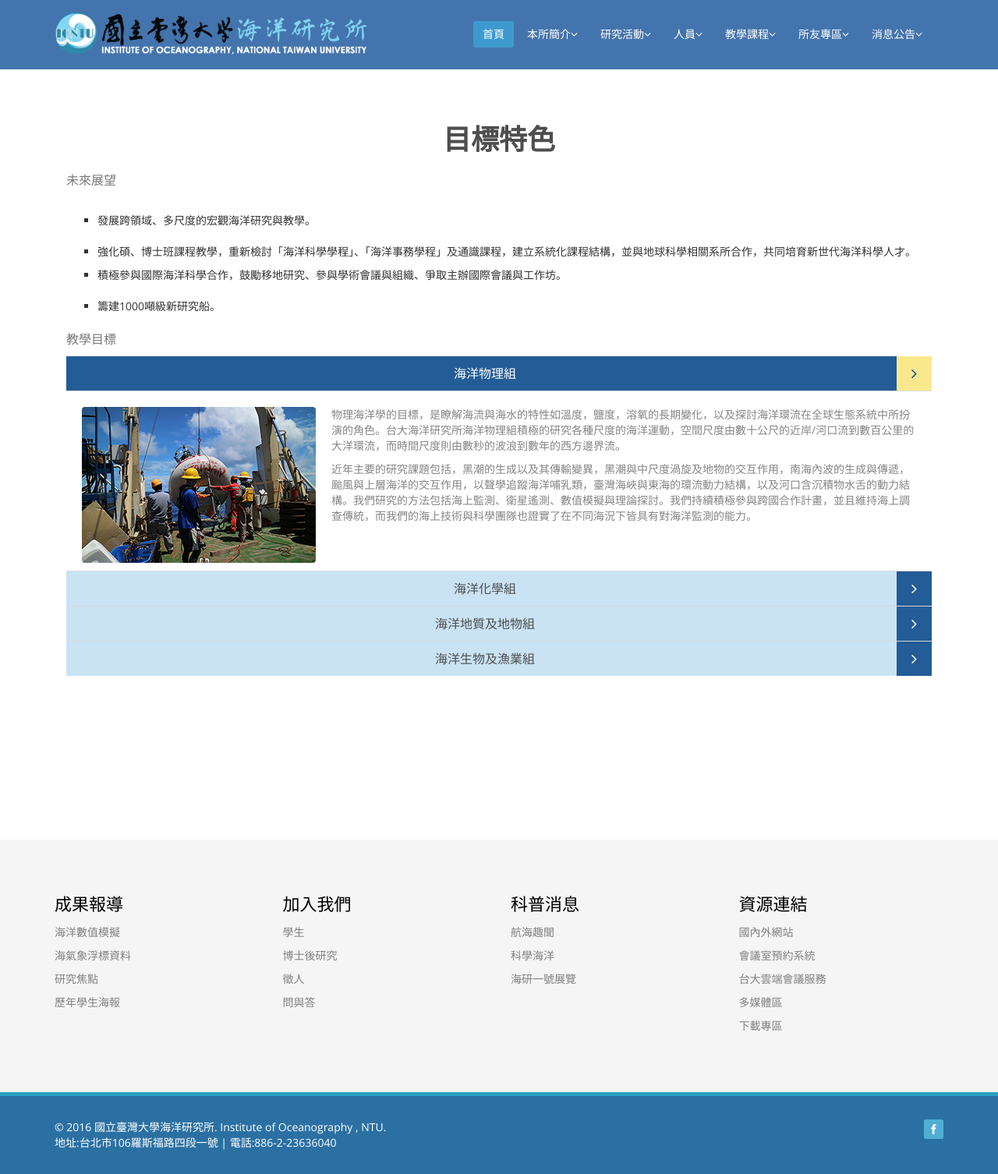
After one commit to elviscat/oc_new, a PHP site: page /feature.html in a window 1280 px wide. The commit adds this page. Shown: the whole page at 78% size. Run offline with PHP 8.4, Linux system fonts and the light colour scheme.

Commit message:
20160815
新增feature.html

```diff
--- a/css/main.css
+++ b/css/main.css
@@ -801,7 +801,7 @@ input.search-form:hover {
 
 .panel-default>.panel-heading,
 .panel{
-  background-color: #e6e6e6;
+  background-color: #c9e3f4;
   border:0 none;
   box-shadow:none;
 }
@@ -841,7 +841,7 @@ input.search-form:hover {
 }
 
 .panel-heading.active{
-  background: #1f1f20;
+  background: #235c96;
 }
 
 .panel-heading.active .panel-title>a{
@@ -855,16 +855,17 @@ a.accordion-toggle  i{
   margin-top: -10px;
   text-align: center;
   margin-right: -15px;
-  background: #c9c9c9;
+  background: #235c96;
+  color: #fff;
 }
 
 .panel-heading.active a.accordion-toggle i{
-  background: #c52d2f;
-  color: #fff;
+  background: #f9e98c;
+  color: #124ca0;
 }
 
 .panel-heading.active a.accordion-toggle.collapsed i{
-  background: #c52d2f;
+  background: #edac64;
   color: #fff;
 }
 
@@ -2023,7 +2024,7 @@ textarea#message{
 }
 
 .blog_category li a:hover{
-  background:#c52d2f;
+  background:#2e4d99;
   color: #fff;
 }
 
@@ -2513,7 +2514,7 @@ shortcodes page css
 }
 
 #bottom ul li a:hover {
-  color: #c52d2f;
+  color: #2e4d99;
 }
 
 #bottom .widget {
--- /dev/null
+++ b/feature.html
@@ -0,0 +1,395 @@
+<!DOCTYPE html>
+<html lang="en">
+<head>
+    <meta charset="utf-8">
+    <meta name="viewport" content="width=device-width, initial-scale=1.0">
+    <meta name="description" content="">
+    <meta name="author" content="">
+    <title>IONTU | 臺灣大學海洋研究所</title>
+
+	<!-- core CSS -->
+    <link href="css/bootstrap.min.css" rel="stylesheet">
+    <link href="css/font-awesome.min.css" rel="stylesheet">
+    <link href="css/animate.min.css" rel="stylesheet">
+    <link href="css/prettyPhoto.css" rel="stylesheet">
+    <link href="css/main.css" rel="stylesheet">
+    <link href="css/responsive.css" rel="stylesheet">
+    <!--[if lt IE 9]>
+    <script src="js/html5shiv.js"></script>
+    <script src="js/respond.min.js"></script>
+    <![endif]-->
+    <link rel="shortcut icon" href="images/ico/favicon.ico">
+    <link rel="apple-touch-icon-precomposed" sizes="144x144" href="images/ico/apple-touch-icon-144-precomposed.png">
+    <link rel="apple-touch-icon-precomposed" sizes="114x114" href="images/ico/apple-touch-icon-114-precomposed.png">
+    <link rel="apple-touch-icon-precomposed" sizes="72x72" href="images/ico/apple-touch-icon-72-precomposed.png">
+    <link rel="apple-touch-icon-precomposed" href="images/ico/apple-touch-icon-57-precomposed.png">
+</head><!--/head-->
+
+<body class="homepage">
+
+    <header id="header">
+        <!--
+        <div class="top-bar">
+            <div class="container">
+                <div class="row">
+                    <div class="col-sm-6 col-xs-4">
+                        <div class="top-number"><p><i class="fa fa-phone-square"></i>  +0123 456 70 90</p></div>
+                    </div>
+                    <div class="col-sm-6 col-xs-8">
+                       <div class="social">
+                            <ul class="social-share">
+                                <li><a href="#"><i class="fa fa-facebook"></i></a></li>
+                                <li><a href="#"><i class="fa fa-twitter"></i></a></li>
+                                <li><a href="#"><i class="fa fa-linkedin"></i></a></li>
+                                <li><a href="#"><i class="fa fa-dribbble"></i></a></li>
+                                <li><a href="#"><i class="fa fa-skype"></i></a></li>
+                            </ul>
+                            <div class="search">
+                                <form role="form">
+                                    <input type="text" class="search-form" autocomplete="off" placeholder="Search">
+                                    <i class="fa fa-search"></i>
+                                </form>
+                           </div>
+                       </div>
+                    </div>
+                </div>
+            </div>
+        </div>
+        -->
+        <!--/.container-->
+        <!--/.top-bar-->
+
+        <nav class="navbar navbar-inverse" role="banner">
+            <div class="container">
+                <div class="navbar-header">
+                    <button type="button" class="navbar-toggle" data-toggle="collapse" data-target=".navbar-collapse">
+                        <span class="sr-only">Toggle navigation</span>
+                        <span class="icon-bar"></span>
+                        <span class="icon-bar"></span>
+                        <span class="icon-bar"></span>
+                    </button>
+                    <a class="navbar-brand" href="index.html"><img src="images/web-logo4.png" width="400" alt="logo"></a>
+                </div>
+
+                <div class="collapse navbar-collapse navbar-right">
+                    <ul class="nav navbar-nav">
+                        <li class="active"><a href="index.html">首頁</a></li>
+                         <li class="dropdown">
+                            <a href="#" class="dropdown-toggle" data-toggle="dropdown">本所簡介<i class="fa fa-angle-down"></i></a>
+                            <ul class="dropdown-menu">
+                                <li><a href="blog-item.html">本所簡史</a></li>
+                                <li><a href="pricing.html">目標特色</a></li>
+                                <li><a href="404.html">海洋所大事紀</a></li>
+                                <li><a href="shortcodes.html">組織架構</a></li>
+                                <li><a href="shortcodes.html">位置與交通</a></li>
+                            </ul>
+                        </li>
+                        <li class="dropdown">
+                            <a href="#" class="dropdown-toggle" data-toggle="dropdown">研究活動<i class="fa fa-angle-down"></i></a>
+                            <ul class="dropdown-menu">
+                                <li><a href="blog-item.html">研究焦點</a></li>
+                                <li><a href="pricing.html">大型研究計畫</a></li>
+                                <li><a href="404.html">國際合作</a></li>
+                                <li><a href="shortcodes.html">共同實驗室</a></li>
+                            </ul>
+                        </li>
+                       <li class="dropdown">
+                            <a href="#" class="dropdown-toggle" data-toggle="dropdown">人員<i class="fa fa-angle-down"></i></a>
+                            <ul class="dropdown-menu">
+                                <li><a href="blog-item.html">師資介紹</a></li>
+                                <li><a href="pricing.html">行政人員</a></li>
+                                <li><a href="404.html">稀少性研究人員</a></li>
+                                <li><a href="shortcodes.html">延攬學者</a></li>
+                                 <li><a href="shortcodes.html">博士後研究員</a></li>
+                            </ul>
+                        </li>
+                        <li class="dropdown">
+                            <a href="#" class="dropdown-toggle" data-toggle="dropdown">教學課程<i class="fa fa-angle-down"></i></a>
+                            <ul class="dropdown-menu">
+                                <li><a href="blog-item.html">碩士班</a></li>
+                                <li><a href="pricing.html">博士班</a></li>
+                                <li><a href="404.html">海洋科學學程</a></li>
+                            </ul>
+                        </li>
+                        <li class="dropdown">
+                            <a href="#" class="dropdown-toggle" data-toggle="dropdown">所友專區<i class="fa fa-angle-down"></i></a>
+                            <ul class="dropdown-menu">
+                                <li><a href="blog-item.html">歷屆所友</a></li>
+                                <li><a href="pricing.html">所友活動</a></li>
+                            </ul>
+                        </li>
+                        <li class="dropdown">
+                            <a href="#" class="dropdown-toggle" data-toggle="dropdown">消息公告<i class="fa fa-angle-down"></i></a>
+                            <ul class="dropdown-menu">
+                                <li><a href="blog-item.html">徵人</a></li>
+                                <li><a href="pricing.html">招生</a></li>
+                                 <li><a href="pricing.html">海洋科學學程</a></li>
+                            </ul>
+                        </li>
+
+                        <!--<li><a href="blog.html">Blog</a></li>
+                        <li><a href="contact-us.html">Contact</a></li> -->
+                    </ul>
+                </div>
+
+            </div><!--/.container-->
+        </nav><!--/nav-->
+
+    </header><!--/header-->
+<section id="blog" class="container">
+        <div class="center">
+
+         <div class="col-xs-12 col-sm-12 blog-content">
+
+
+
+            <h2>目標特色</h2>
+            <h3 style="text-align:left;">未來展望</h3>
+            <ul style="list-style-type:square;text-align:left;">
+　<li>發展跨領域、多尺度的宏觀海洋研究與教學。</li>
+　<li>強化碩、博士班課程教學，重新檢討「海洋科學學程」、「海洋事務學程」及通識課程，建立系統化課程結構，並與地球科學相關系所合作，共同培育新世代海洋科學人才。</li>
+  <p></p>
+  <li>積極參與國際海洋科學合作，鼓勵移地研究、參與學術會議與組織、爭取主辦國際會議與工作坊。</li>
+　<li>籌建1000噸級新研究船。</li>
+</ul>
+
+<h3 style="text-align:left;">教學目標</h3>
+
+                    <div class="accordion">
+
+                        <div class="panel-group" id="accordion1">
+                          <div class="panel panel-default">
+                            <div class="panel-heading active">
+                              <h3 class="panel-title">
+                                <a class="accordion-toggle" data-toggle="collapse" data-parent="#accordion1" href="#collapseOne1">
+                                  海洋物理組
+                                  <i class="fa fa-angle-right pull-right"></i>
+                                </a>
+                              </h3>
+                            </div>
+
+                            <div id="collapseOne1" class="panel-collapse collapse in">
+                              <div class="panel-body">
+                                  <div class="media accordion-inner">
+                                        <div class="pull-left">
+                                            <img class="img-responsive" src="images/20160625039.jpg">
+                                        </div>
+                                        <div class="media-body">
+                                             <!--<h4>Adipisicing elit</h4>-->
+                                             <p style="text-align:left;">物理海洋學的目標，是瞭解海流與海水的特性如溫度，鹽度，溶氧的長期變化，以及探討海洋環流在全球生態系統中所扮演的角色。台大海洋研究所海洋物理組積極的研究各種尺度的海洋運動，空間尺度由數十公尺的近岸/河口流到數百公里的大洋環流，而時間尺度則由數秒的波浪到數年的西方邊界流。
+
+<p style="text-align:left;">近年主要的研究課題包括，黑潮的生成以及其傳輸變異，黑潮與中尺度渦旋及地物的交互作用，南海內波的生成與傳遞，颱風與上層海洋的交互作用，以聲學追蹤海洋哺乳類，臺灣海峽與東海的環流動力結構，以及河口含沉積物水舌的動力結構。我們研究的方法包括海上監測、衛星遙測、數值模擬與理論探討。我們持續積極參與跨國合作計畫，並且維持海上調查傳統，而我們的海上技術與科學團隊也證實了在不同海況下皆具有對海洋監測的能力。</p>
+                                        </div>
+                                  </div>
+                              </div>
+                            </div>
+                          </div>
+
+                          <div class="panel panel-default">
+                            <div class="panel-heading">
+                              <h3 class="panel-title">
+                                <a class="accordion-toggle" data-toggle="collapse" data-parent="#accordion1" href="#collapseTwo1">
+                                  海洋化學組
+                                  <i class="fa fa-angle-right pull-right"></i>
+                                </a>
+                              </h3>
+                            </div>
+                            <div id="collapseTwo1" class="panel-collapse collapse">
+                              <div class="panel-body">
+                              	<p style="text-align:left;">海洋化學組成立於民國79年，研究及教授主要包括海洋生物地球化學、同位素化學、沉積物化學、海洋環境污染、海水分析等領域。研究重點旨在瞭解全球環境變遷
+                                （含自然與人為）對台灣周遭海域及河口海洋生物地球化學的影響。利用微量元素及其同位素研究海洋生地化過程、循環及變化並環境污染對海域生態的影響。主要課題有:</p>
+                                <ul style="list-style-type:decimal;text-align:left;">
+									<li>邊緣海生物地球化學</li>
+									<li>環境微量元素分析</li>
+									<li>深海極端環境之生地化</li>
+									<li>二氧化碳和汞之海氣交換</li>
+									<li>顆粒與膠體之海氣傳輸</li>
+									<li>海洋環境污染</li>
+								</ul>
+								<p style="text-align:left;">教研目標是提升海洋科學教育、培育海洋專業人員、探測了解海洋環境、開發海洋資源、保育海洋生態並盡社會服務的責任，及最終展望是「立足台灣，航向國際」。</p>
+                              </div>
+                            </div>
+                          </div>
+
+                          <div class="panel panel-default">
+                            <div class="panel-heading">
+                              <h3 class="panel-title">
+                                <a class="accordion-toggle" data-toggle="collapse" data-parent="#accordion1" href="#collapseThree1">
+                                  海洋地質及地物組
+                                  <i class="fa fa-angle-right pull-right"></i>
+                                </a>
+                              </h3>
+                            </div>
+                            <div id="collapseThree1" class="panel-collapse collapse">
+                              <div class="panel-body">
+                               <p style="text-align:left;">本組分為海洋地質，地球物理及地球化學三個研究群。涵蓋的教學研究領域包括應用地質、環境地化、地球物理及水下偵搜等主要項目。研究領域從岩圈動力、地體架構、板塊理論等基礎研究進而整合海洋地質、
+                               地球化學與地球物理方法對於台灣週邊海域的基本海床環境與沉積構造之調查測繪以及資源探勘等。大型儀器有單頻及多頻道反射震測系統、單音束及多音束測深系統、
+                               海面及底拖式磁力儀及金屬探測器、水中遙控車及水下攝影裝備、側掃聲納系統、熱探針、電子顯微鏡、
+                               X光繞射儀及攝影系統、雷射粒徑分析儀、α計數器、氣相層析儀和原子吸光儀等設備。在教學方面，
+                               本組教師除依專長在本所開設30門左右的專業課程供研究生選修外，也在大學部開設海洋通識課程，
+                               地球系統科學學程、海洋科學學程之課程。多年來本組在進行基礎教學研究之餘，亦配合國家整體發展，
+                               積極培育人才並提供服務社會所需之專業學能及諮詢，項目包括環境的保育調查（地熱溫泉開發，水庫河床淤積及保育），
+                               海床資源開發調查（溫差發電、甲烷水合物、海砂勘查等）、海床測繪調查（包括電纜、海床管線敷設施工測勘）、
+                               水下偵搜服務（失事船隻、飛機的搜尋）等。本組多年來保持國內具有嫻熟操作大型的精密海洋地球物理儀器，
+                               並且處理及研判解析觀測資料之完整能力的一貫優勢，在基礎學理研究上也維持與國際主流互動。
+                               近年來地球科學的核心研究領域頗有變遷。跨領域的整合思考、基本資料以及空間資訊的匯整日益重要。
+                               本組近來對於新聘師資遴選也特別注意因應領域移轉，優先考量諸如海域地質生物、環境地球化學以及能夠建構參考模型、
+                               匯整過去辛苦收集之各種觀測資料所呈現的地球架構之不同面向與特性等重要而具潛力之新領域，以期加強研究前緣。</p>
+                               <h3 style="text-align:left;">學術研究</h3>
+                               <p style="text-align:left;">本組研究領域從岩圈動力、地體架構、板塊理論等基礎研究進而整合海洋地質、地球化學與地球物理方法對於台灣週邊海域的
+                               基本海床環境與沉積構造之調查測繪以及資源探勘等。教師除積極進行國科會支援的各種先導地球科學基礎研究專題計畫外，也積極主導和參與國、
+                               內外大型的合作研究計畫，如經由國際合作推動的海洋鑽探計畫（ODP)，與美、法學者合作的台灣隱沒碰撞系統研究（TAICRUST），與法國地球物理學家合作的ACT海底測繪計畫，以及在國內推動的黑潮邊緣交換過程研究（KEEP）和台灣地區大氣環境變遷研究。
+                               近年來不僅在基礎學理研究上有原創而重要的貢獻，對於國土環境的瞭解調查、永續經營也注重以下的研究重點,如:</p>
+                               <ul style="list-style-type:disc;text-align:left;">
+　<li>環境災害如陸坡崩塌、地震、海嘯等的調查及減輕災害對策研究。</li>
+<li>台灣近岸板塊聚合運動及沉積物搬運過程研究。</li>
+<li>大陸棚及陸坡資源如甲烷水合物調查探勘與研究。</li>
+</ul>
+<p style="text-align:left;">此外預期已(或將)積極參與的重要整合型計畫尚有:</p>
+<ul style="list-style-type:decimal;text-align:left;">
+　<li>台灣地震中心計劃: 參與其中之地表災害及活斷層構造分佈，包括古地震分析，活斷層之海陸延伸等研究以及數值動力參考模型建構。</li>
+<li>東台灣台法合作地震觀測計劃: 進行台灣東部海域海底地震儀觀測以及資料分析解釋。</li>
+<li>TAIGER計劃: 台灣板塊活動動力過程的海陸震波折射探測計劃。</li>
+<li>台灣陸棚沉積物搬運過程研究計劃: 調查陸源沉積自陸向海的搬運過程(含利用有機地化數據進行推論)。</li>
+<li>中日合作深海鑽探先期計畫: 與日本JAMSTEC合作，在西南海域進行深海下潛研究。</li>
+<li>甲烷水合物研究: 台灣西南海域甲烷水合物探測。</li>
+<li>大陸礁層調查計劃: 由內政部主導，針對聯合國海洋法定義的大陸礁層(可延伸至350海哩)進行地質與地球物理探測。</li>
+
+</ul>
+                              </div>
+                            </div>
+                          </div>
+
+                          <div class="panel panel-default">
+                            <div class="panel-heading">
+                              <h3 class="panel-title">
+                                <a class="accordion-toggle" data-toggle="collapse" data-parent="#accordion1" href="#collapseFour1">
+                                 海洋生物及漁業組
+                                  <i class="fa fa-angle-right pull-right"></i>
+                                </a>
+                              </h3>
+                            </div>
+                            <div id="collapseFour1" class="panel-collapse collapse">
+                              <div class="panel-body">
+                                <p style="text-align:left;">本組的教學與研究領域涵蓋了海洋生物多樣性、生態系功能、生態學、演化生物學、漁業科學和資源管理等。
+ 本組師資專長相當多元，從海洋食物網的初級生產者至頂端消費者，亦從基礎理論到實際應用。本組也強調跨領域合作，經由與其他海洋學門的討論及合作，
+ 擴展研究的範疇。我們的研究內容也與當今社會面臨的問題接軌，例如海洋漁業資源的永續利用及海洋保育，以提供社會及政府必要的知識與合理的解決辦法。
+針對全球海洋生態問題，我們的研究包括:</p>
+<ul style="list-style-type:disc;text-align:left;">
+　<li>全球氣候變遷對海洋生態系的衝擊</li>
+<li>海洋保育生物學</li>
+<li>漁業資源的永續利用及管理</li>
+</ul>
+                              </div>
+                            </div>
+                          </div>
+                        </div>
+
+
+            </div>
+        </div>
+
+
+ </section>
+
+
+
+	<section id=spare" >
+        <div class="container">
+        	<div class="row">
+        </div>
+	</section>
+
+    <section id="bottom">
+        <div class="container wow fadeInDown" data-wow-duration="1000ms" data-wow-delay="600ms">
+            <div class="row">
+                <div class="col-md-3 col-sm-6">
+                    <div class="widget">
+                        <h3>成果報導</h3>
+                        <ul>
+                            <li><a href="#">海洋數值模擬</a></li>
+                            <li><a href="#">海氣象浮標資料</a></li>
+                            <li><a href="#">研究焦點</a></li>
+                            <li><a href="#">歷年學生海報</a></li>
+
+                        </ul>
+                    </div>
+                </div><!--/.col-md-3-->
+
+                <div class="col-md-3 col-sm-6">
+                    <div class="widget">
+                        <h3>加入我們</h3>
+                        <ul>
+                            <li><a href="#">學生</a></li>
+                            <li><a href="#">博士後研究</a></li>
+                            <li><a href="#">徵人</a></li>
+                            <li><a href="#">問與答</a></li>
+
+                        </ul>
+                    </div>
+                </div><!--/.col-md-3-->
+
+                <div class="col-md-3 col-sm-6">
+                    <div class="widget">
+                        <h3>科普消息</h3>
+                        <ul>
+                            <li><a href="#">航海趣聞</a></li>
+                            <li><a href="#">科學海洋</a></li>
+                            <li><a href="#">海研一號展覽</a></li>
+
+                        </ul>
+                    </div>
+                </div><!--/.col-md-3-->
+
+                <div class="col-md-3 col-sm-6">
+                    <div class="widget">
+                        <h3>資源連結</h3>
+                        <ul>
+                            <li><a href="#">國內外網站</a></li>
+                            <li><a href="#">會議室預約系統</a></li>
+                            <li><a href="#">台大雲端會議服務</a></li>
+                            <li><a href="#">多媒體區</a></li>
+                            <li><a href="#">下載專區</a></li>
+
+                        </ul>
+                    </div>
+                </div><!--/.col-md-3-->
+            </div>
+        </div>
+    </section><!--/#bottom-->
+
+    <footer id="footer" class="midnight-blue">
+        <div class="container">
+            <div class="row">
+                <div class="col-sm-6">
+                    &copy; 2016 國立臺灣大學海洋研究所. Institute of Oceanography , NTU. <br>地址:台北市106羅斯福路四段一號 | 電話:886-2-23636040
+                </div>
+                <div class="col-sm-6">
+                    <!--<ul class="pull-right">
+                        <li><a href="#">Home</a></li>
+                        <li><a href="#">About Us</a></li>
+                        <li><a href="#">Faq</a></li>
+                        <li><a href="#">Contact Us</a></li>
+                    </ul>-->
+                    <div class="social">
+                            <ul class="social-share">
+                                <li><a href="https://www.facebook.com/IONTUTW"><i class="fa fa-facebook"></i></a></li>
+                                <!--<li><a href="#"><i class="fa fa-twitter"></i></a></li>
+                                <li><a href="#"><i class="fa fa-linkedin"></i></a></li>
+                                <li><a href="#"><i class="fa fa-dribbble"></i></a></li>
+                                <li><a href="#"><i class="fa fa-skype"></i></a></li>-->
+                            </ul>
+                    </div>
+                </div>
+            </div>
+        </div>
+    </footer><!--/#footer-->
+
+    <script src="js/jquery.js"></script>
+    <script src="js/bootstrap.min.js"></script>
+    <script src="js/jquery.prettyPhoto.js"></script>
+    <script src="js/jquery.isotope.min.js"></script>
+    <script src="js/main.js"></script>
+    <script src="js/wow.min.js"></script>
+</body>
+</html>
--- a/index.html
+++ b/index.html
@@ -78,7 +78,7 @@
                             <a href="intro.html" class="dropdown-toggle" data-toggle="dropdown">本所簡介<i class="fa fa-angle-down"></i></a>
                             <ul class="dropdown-menu">
                                 <li><a href="intro.html">本所簡史</a></li>
-                                <li><a href="pricing.html">目標特色</a></li>
+                                <li><a href="feature.html">目標特色</a></li>
                                 <li><a href="404.html">海洋所大事紀</a></li>
                                 <li><a href="shortcodes.html">組織架構</a></li>
                                 <li><a href="shortcodes.html">位置與交通</a></li>
```
Also changed, not shown: images/201606.jpg (added), images/20160625039.jpg (added).
